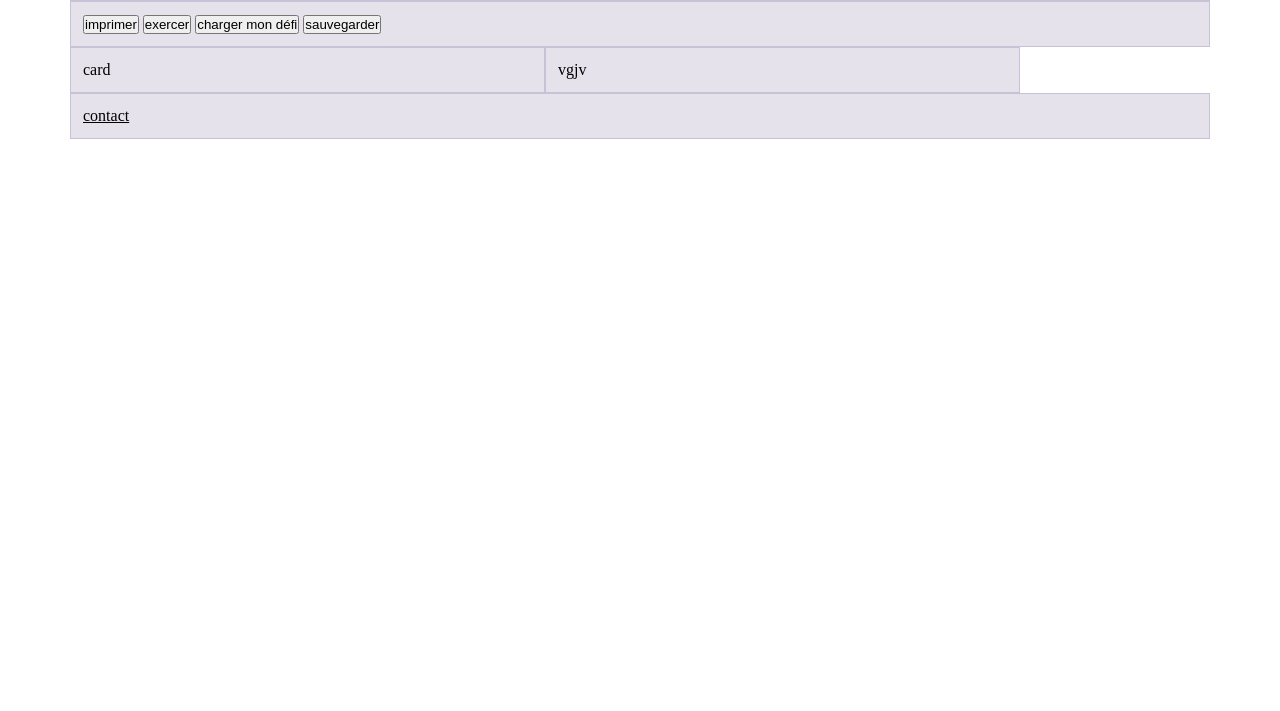
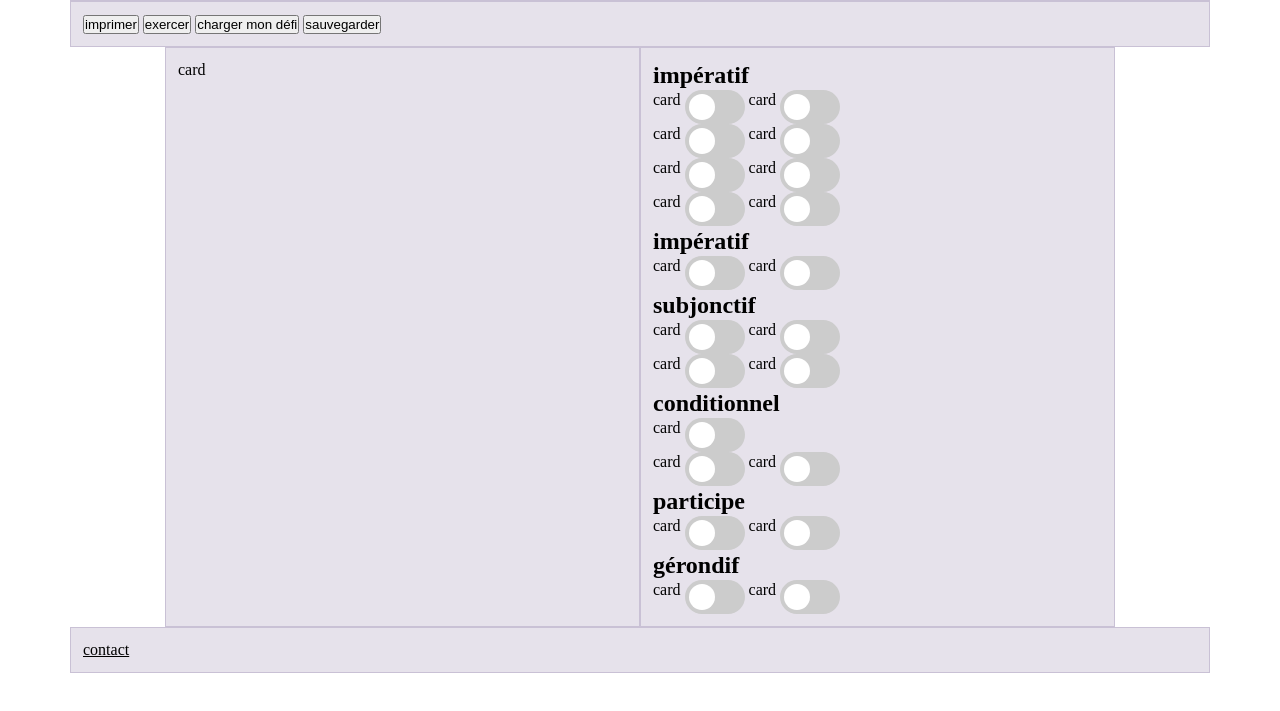
Before and after one commit to megroulin/tatitotu, a website built with Parcel: page src/index.html in a window 1280 px wide. Shown: the part 65-776 px from the top of the page. Built offline with nearby package versions, Linux system fonts and the light colour scheme.

Commit message:
interruptor

```diff
--- a/src/index.html
+++ b/src/index.html
@@ -22,8 +22,125 @@
         </div>
         <div class="container">
           <div class="row">
-            <div class="col-5">card</div>
-            <div class="col-5">vgjv</div>
+            <div class="col-5 offset-1">card</div>
+            <div class="col-5 offset1">
+              <h2>impératif</h2>
+              card
+              <label class="switch">
+                <input type="checkbox" />
+                <span class="slider round"></span>
+              </label>
+              card
+              <label class="switch">
+                <input type="checkbox" />
+                <span class="slider round"></span>
+              </label>
+              <br />
+              card
+              <label class="switch">
+                <input type="checkbox" />
+                <span class="slider round"></span>
+              </label>
+              card
+              <label class="switch">
+                <input type="checkbox" />
+                <span class="slider round"></span>
+              </label>
+              <br />
+              card
+              <label class="switch">
+                <input type="checkbox" />
+                <span class="slider round"></span>
+              </label>
+              card
+              <label class="switch">
+                <input type="checkbox" />
+                <span class="slider round"></span>
+              </label>
+              <br />
+              card
+              <label class="switch">
+                <input type="checkbox" />
+                <span class="slider round"></span>
+              </label>
+              card
+              <label class="switch">
+                <input type="checkbox" />
+                <span class="slider round"></span>
+              </label>
+              <h2>impératif</h2>
+              card
+              <label class="switch">
+                <input type="checkbox" />
+                <span class="slider round"></span>
+              </label>
+              card
+              <label class="switch">
+                <input type="checkbox" />
+                <span class="slider round"></span>
+              </label>
+              <h2>subjonctif</h2>
+              card
+              <label class="switch">
+                <input type="checkbox" />
+                <span class="slider round"></span>
+              </label>
+              card
+              <label class="switch">
+                <input type="checkbox" />
+                <span class="slider round"></span>
+              </label>
+              <br />
+              card
+              <label class="switch">
+                <input type="checkbox" />
+                <span class="slider round"></span>
+              </label>
+              card
+              <label class="switch">
+                <input type="checkbox" />
+                <span class="slider round"></span>
+              </label>
+              <h2>conditionnel</h2>
+              card
+              <label class="switch">
+                <input type="checkbox" />
+                <span class="slider round"></span>
+              </label>
+              <br />
+              card
+              <label class="switch">
+                <input type="checkbox" />
+                <span class="slider round"></span>
+              </label>
+              card
+              <label class="switch">
+                <input type="checkbox" />
+                <span class="slider round"></span>
+              </label>
+              <h2>participe</h2>
+              card
+              <label class="switch">
+                <input type="checkbox" />
+                <span class="slider round"></span>
+              </label>
+              card
+              <label class="switch">
+                <input type="checkbox" />
+                <span class="slider round"></span>
+              </label>
+              <h2>gérondif</h2>
+              card
+              <label class="switch">
+                <input type="checkbox" />
+                <span class="slider round"></span>
+              </label>
+              card
+              <label class="switch">
+                <input type="checkbox" />
+                <span class="slider round"></span>
+              </label>
+            </div>
           </div>
         </div>
         <div class="container">
--- a/src/scss/_base.scss
+++ b/src/scss/_base.scss
@@ -43,6 +43,68 @@ a {
   background-color: rgba(86, 61, 124, 0.15);
   border: 1px solid rgba(86, 61, 124, 0.2);
 }
+
+/* Le style du bouton marche/arrêt */
+.switch {
+  position: relative;
+  display: inline-block;
+  width: 60px;
+  height: 34px;
+}
+
+/* Style du curseur (slider) */
+.switch input {
+  opacity: 0;
+  width: 0;
+  height: 0;
+}
+
+/* Le bouton rond */
+.slider {
+  position: absolute;
+  cursor: pointer;
+  top: 0;
+  left: 0;
+  right: 0;
+  bottom: 0;
+  background-color: #ccc;
+  -webkit-transition: 0.4s;
+  transition: 0.4s;
+}
+
+.slider:before {
+  position: absolute;
+  content: "";
+  height: 26px;
+  width: 26px;
+  left: 4px;
+  bottom: 4px;
+  background-color: white;
+  -webkit-transition: 0.4s;
+  transition: 0.4s;
+}
+
+/* Quand le bouton est activé, il devient bleu */
+input:checked + .slider {
+  background-color: #2196f3;
+}
+
+/* Afficher le bouton en mode "On" */
+input:checked + .slider:before {
+  -webkit-transform: translateX(26px);
+  -ms-transform: translateX(26px);
+  transform: translateX(26px);
+}
+
+/* Style supplémentaire pour le bouton rond (optionnel) */
+.slider.round {
+  border-radius: 34px;
+}
+
+.slider.round:before {
+  border-radius: 50%;
+}
+
 img,
 video {
   max-inline-size: 100%;
```
